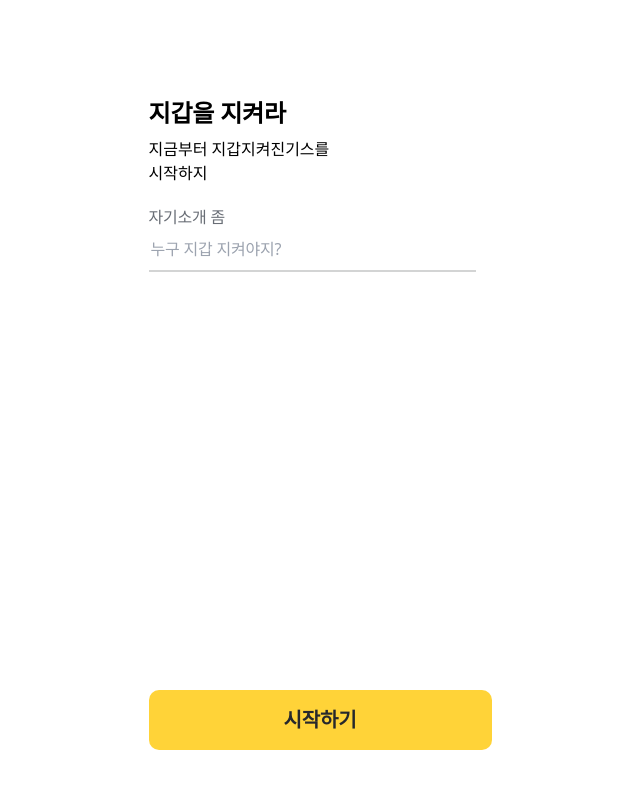
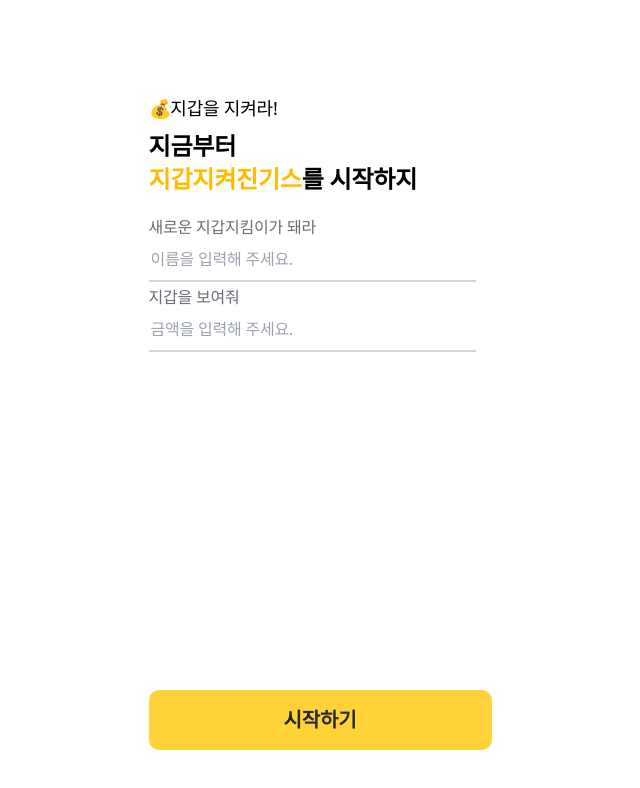
Before and after one commit to JGStudy/MoneyDefenseJGS, a Vue app in the folder MoneyDefenseJGS/: page /onboarding in a window 1280 px wide. Shown: the top 788 px of the page, without its empty margins (320-960 px from the left). Built offline with nearby package versions, Linux system fonts and the light colour scheme.

Commit message:
Feat: OnboardingPage.vue 기능 구현(이름 및 총자산 입력, 예외 처리 완료)

```diff
--- a/MoneyDefenseJGS/src/components/form/OnboardingForm.vue
+++ b/MoneyDefenseJGS/src/components/form/OnboardingForm.vue
@@ -0,0 +1,57 @@
+<template>
+  <TextInputField
+    :modelValue="userName"
+    @update:modelValue="emit('update:userName', $event)"
+    label="새로운 지갑지킴이가 돼라"
+    placeholder="이름을 입력해 주세요."
+    :validator="nameValidator"
+    :showValidation="showNameValidation"
+    @enter="emit('enter')"
+  />
+
+  <TextInputField
+    :modelValue="assetTotal"
+    @update:modelValue="emit('update:assetTotal', $event)"
+    label="지갑을 보여줘"
+    placeholder="금액을 입력해 주세요."
+    type="amount"
+    :validator="amountValidator"
+    :showValidation="showAmountValidation"
+    @enter="emit('enter')"
+    @input="handleInput"
+  />
+</template>
+
+<script setup>
+import TextInputField from './TextInputField.vue'
+
+const props = defineProps({
+  userName: String,
+  assetTotal: String,
+  showNameValidation: Boolean,
+  showAmountValidation: Boolean,
+})
+
+const emit = defineEmits(['update:userName', 'update:assetTotal', 'enter', 'keydown', 'input'])
+
+// 이벤트 정의: 숫자 관련
+const handleInput = (e) => {
+  const filtered = e.target.value.replace(/[^0-9]/g, '')
+  emit('update:assetTotal', filtered)
+}
+
+const nameValidator = (val) => {
+  const length = val.trim().length
+  if (length === 0) return { isValid: false, message: '이름을 입력해 주세요.' }
+  if (length > 20) return { isValid: false, message: '20자 이내로 입력해 주세요.' }
+  if (length < 2) return { isValid: false, message: '두 글자 이상 입력해 주세요.' }
+  return { isValid: true, message: '이제 지갑지킴이로 등록할 수 있어요.' }
+} // userName 유효성 조건+메세지
+
+const amountValidator = (val) => {
+  return {
+    isValid: !!val,
+    message: val ? '이제 지갑지킴이로 등록할 수 있어요.' : '금액을 입력해 주세요.',
+  }
+} // assetTotal 유효성 조건+메세지
+</script>
--- a/MoneyDefenseJGS/src/pages/start/OnboardingPage.vue
+++ b/MoneyDefenseJGS/src/pages/start/OnboardingPage.vue
@@ -1,9 +1,19 @@
 <template>
   <div class="pt-24 pt-mx-1 font-sans relative h-screen">
-    <p class="font-bold text-title02 mb-2">지갑을 지켜라</p>
-    <p class="font-body01">지금부터 지갑지켜진기스를</p>
-    <p class="font-body01 mb-5">시작하지</p>
-    <InputUser v-model="userName" label="자기소개 좀" placeholder="누구 지갑 지켜야지?" />
+    <p class="text-body01 mb-2">💰지갑을 지켜라!</p>
+    <p class="font-bold text-title02">지금부터</p>
+    <p class="font-bold text-title02 mb-5">
+      <span class="text-kb-yellow-positive">지갑지켜진기스</span>를 시작하지
+    </p>
+
+    <OnboardingForm
+      v-model:userName="userName"
+      v-model:assetTotal="assetTotal"
+      :showNameValidation="showNameValidation"
+      :showAmountValidation="showAmountValidation"
+      @enter="handleSubmit"
+    />
+
     <StartButton
       @click="handleSubmit"
       label="시작하기"
@@ -15,24 +25,49 @@
 
 <script setup>
 import StartButton from '@/components/common/BaseButton.vue'
-import InputUser from '@/components/form/TextInputField.vue'
+import OnboardingForm from '@/components/form/OnboardingForm.vue'
 import { useRouter } from 'vue-router'
-import { ref } from 'vue'
+import { ref, computed, watch } from 'vue'
+import { createAsset } from '@/api/assetApi'
 import { createUser } from '@/api/userApi'
 import { useUserStore } from '@/stores/userStore'
 
 const router = useRouter()
-const userName = ref('')
 const userStore = useUserStore()
 
+const userName = ref('') // userName값
+const assetTotal = ref('') //assetTotal값
+const showNameValidation = ref(false) // userName유효성여부확인
+const showAmountValidation = ref(false) // assetTotal유효성여부확인
+
+const isNameValid = (val) => val.trim().length >= 2 && val.trim().length <= 20 //userName 유효성 조건
+const isAmountValid = (val) => !!val //amount 유효성 조건
+
+const isInvalid = computed(() => {
+  return !isNameValid(userName.value) || !isAmountValid(assetTotal.value)
+}) // 둘 중 하나라도 만족하지 못한다면 유효성 false
+
+// 실시간 감시
+watch(userName, (newVal) => {
+  if (newVal !== '') showNameValidation.value = true
+})
+watch(assetTotal, (newVal) => {
+  if (newVal !== '') showAmountValidation.value = true
+})
+
 const handleSubmit = async () => {
-  // if (!userName.value) return alert('닉네임을 입력하세요!')
+  showNameValidation.value = true
+  showAmountValidation.value = true // 유효성여부 메세지 보여주기
 
+  if (isInvalid.value) return
+
+  // userName과 assetTotal 쿠키에 올리기
   const newUser = await createUser(userName.value)
   userStore.setUser(newUser)
+  document.cookie = `userId=${newUser.id}; path=/;`
 
-  document.cookie = `userId=${newUser.id}; path=/;` // 쿠키 저장
+  await createAsset(newUser.id, Number(assetTotal.value))
 
-  router.push('/')
+  router.push('/') // Home으로 이동
 }
 </script>
```
